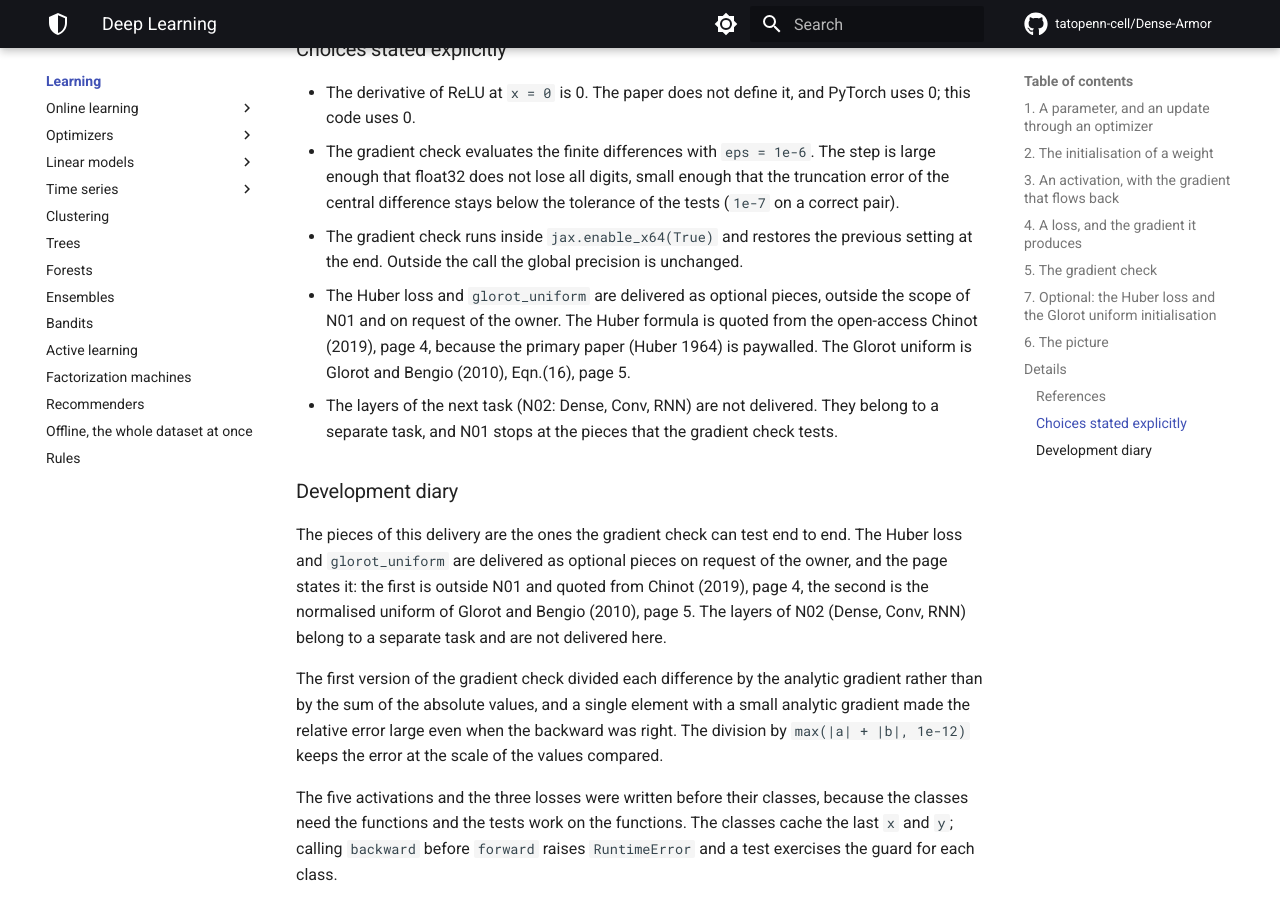
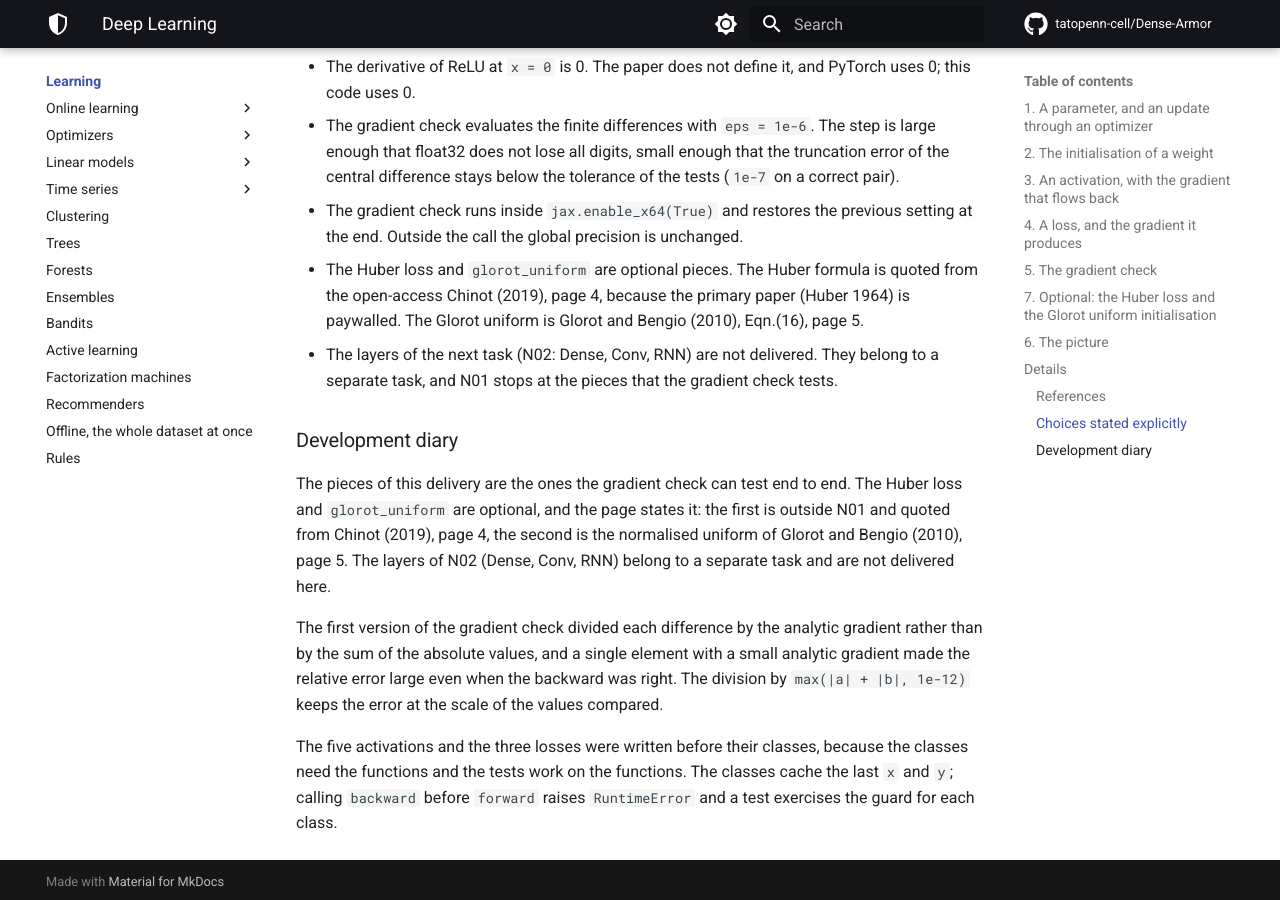
Before and after one commit to tatopenn-cell/Dense-Armor, an MkDocs documentation site: the page built from docs/neural/index.md, in a window 1280 px wide and 900 px high, scrolled down 6048 px. Built offline with MkDocs 1.6.1 and Material for MkDocs 9.7.7, drawn with Linux system fonts in a browser that asks for light colours; comment, search, counter and statistics services are not loaded; some of the changed text lies outside the part shown.

Commit message:
taskN01 review round 3: glorot_uniform docstring says the bound is sqrt(6/(fan_in+fan_out)), not the scale; test_prelu_grad_matches_hand_computation pins a.grad to the hand value -2.5; the page says the two optional pieces are optional, without work narration

```diff
--- a/docs/neural/index.md
+++ b/docs/neural/index.md
@@ -160,7 +160,7 @@
 
 ## 7. Optional: the Huber loss and the Glorot uniform initialisation
 
-The two pieces above are outside the scope of N01 and were added on request of the owner. They are optional and the rest of the page does not depend on them. The source for the Huber formula is Chinot (2019), page 4; the source for the Glorot uniform is Glorot and Bengio (2010), Eqn.(16) page 5.
+The two pieces below are optional: the rest of the page does not depend on them. The source for the Huber formula is Chinot (2019), page 4; the source for the Glorot uniform is Glorot and Bengio (2010), Eqn.(16) page 5.
 
 The Huber loss is quadratic near the target and linear far from it, so a single outlier does not pull the gradient as hard as it would with the mean squared error. The parameter `delta` sets the threshold.
 
@@ -217,12 +217,12 @@
 - The derivative of ReLU at `x = 0` is 0. The paper does not define it, and PyTorch uses 0; this code uses 0.
 - The gradient check evaluates the finite differences with `eps = 1e-6`. The step is large enough that float32 does not lose all digits, small enough that the truncation error of the central difference stays below the tolerance of the tests (`1e-7` on a correct pair).
 - The gradient check runs inside `jax.enable_x64(True)` and restores the previous setting at the end. Outside the call the global precision is unchanged.
-- The Huber loss and `glorot_uniform` are delivered as optional pieces, outside the scope of N01 and on request of the owner. The Huber formula is quoted from the open-access Chinot (2019), page 4, because the primary paper (Huber 1964) is paywalled. The Glorot uniform is Glorot and Bengio (2010), Eqn.(16), page 5.
+- The Huber loss and `glorot_uniform` are optional pieces. The Huber formula is quoted from the open-access Chinot (2019), page 4, because the primary paper (Huber 1964) is paywalled. The Glorot uniform is Glorot and Bengio (2010), Eqn.(16), page 5.
 - The layers of the next task (N02: Dense, Conv, RNN) are not delivered. They belong to a separate task, and N01 stops at the pieces that the gradient check tests.
 
 ### Development diary
 
-The pieces of this delivery are the ones the gradient check can test end to end. The Huber loss and `glorot_uniform` are delivered as optional pieces on request of the owner, and the page states it: the first is outside N01 and quoted from Chinot (2019), page 4, the second is the normalised uniform of Glorot and Bengio (2010), page 5. The layers of N02 (Dense, Conv, RNN) belong to a separate task and are not delivered here.
+The pieces of this delivery are the ones the gradient check can test end to end. The Huber loss and `glorot_uniform` are optional, and the page states it: the first is outside N01 and quoted from Chinot (2019), page 4, the second is the normalised uniform of Glorot and Bengio (2010), page 5. The layers of N02 (Dense, Conv, RNN) belong to a separate task and are not delivered here.
 
 The first version of the gradient check divided each difference by the analytic gradient rather than by the sum of the absolute values, and a single element with a small analytic gradient made the relative error large even when the backward was right. The division by `max(|a| + |b|, 1e-12)` keeps the error at the scale of the values compared.
 
```
Also changed, not shown: 2 other files.
